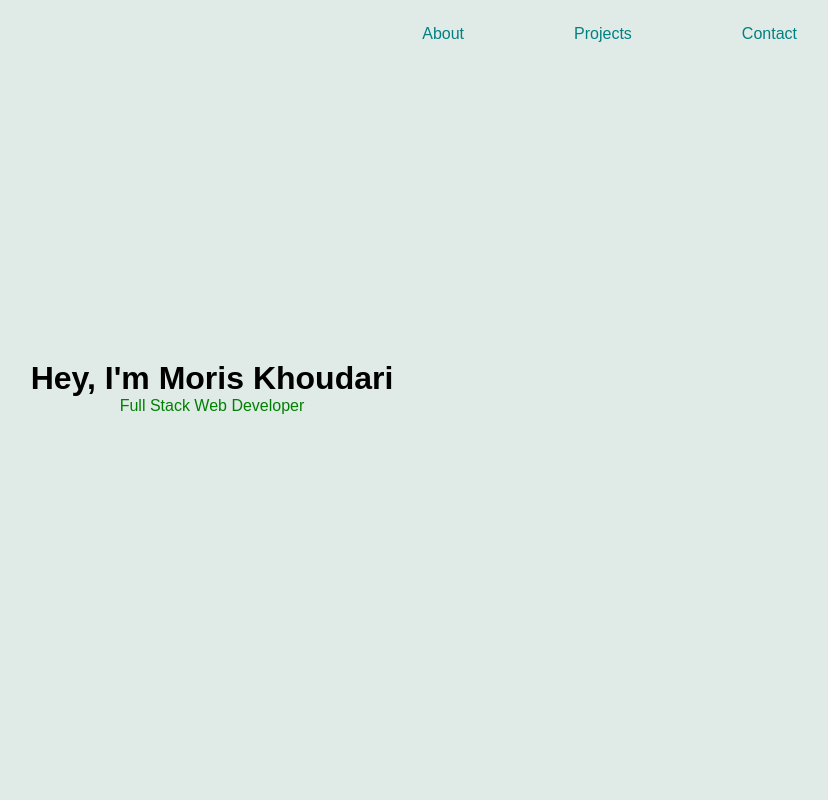
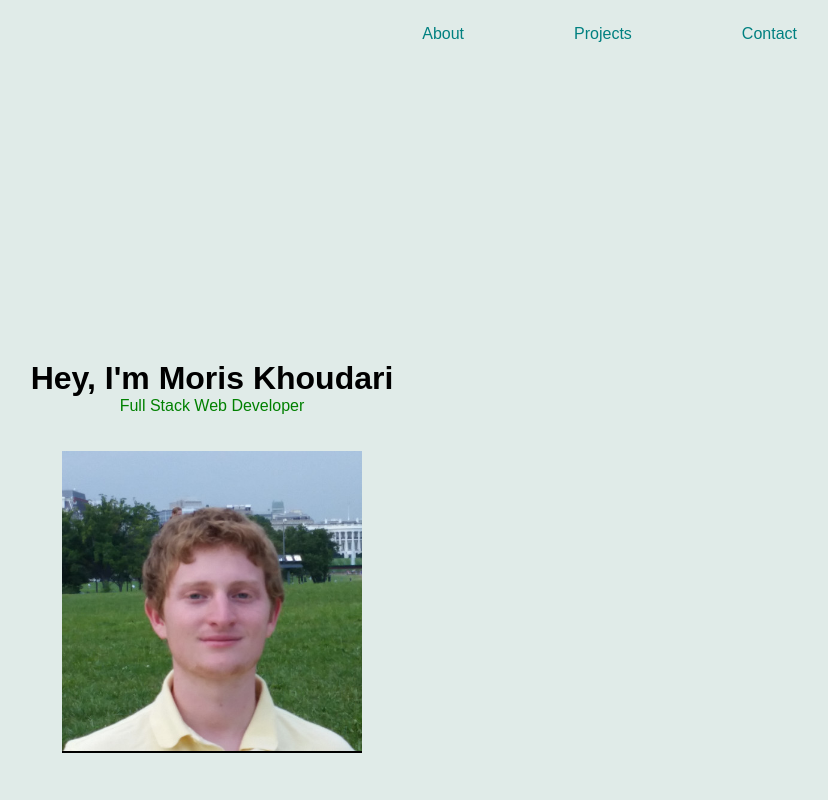
Before and after one commit to moris96/moris-portfolio-v2, a React (Create React App) app: page / in a window 1280 px wide. Shown: the top 800 px of the page, without its empty margins (428-1256 px from the left). Built offline with nearby package versions, Linux system fonts and the light colour scheme; a web font is replaced by a local one.

Commit message:
added pic of me in front page

```diff
--- a/src/App.js
+++ b/src/App.js
@@ -12,9 +12,12 @@ function App() {
       <NavBar/>
 
       <div id={styles.intro} className={styles.intro}>
-                <h1>Hey, I'm Moris Khoudari</h1>
-                <p>Full Stack Web Developer</p>
-            </div>
+        <h1>Hey, I'm Moris Khoudari</h1>
+        <p>Full Stack Web Developer</p><br/>
+        <br/><img className={styles.myPic} src={process.env.PUBLIC_URL+"/images/me.png"} />
+      </div>
+
+      {/* <img className={styles.myPic} src={process.env.PUBLIC_URL+"/images/me.png"} /> */}
 
       <Projects/>
 
--- a/src/App.module.scss
+++ b/src/App.module.scss
@@ -8,3 +8,9 @@
 .intro p{
     color: green;
 }
+
+.myPic {
+  width: 300px;
+  height: 300px;
+  border-bottom: 2px solid black;
+}
--- a/src/components/NavBar/NavBar.js
+++ b/src/components/NavBar/NavBar.js
@@ -13,6 +13,8 @@ export default function NavBar(){
                 </ul>
             </nav>
 
+            {/* <img className={styles.myPic} src={process.env.PUBLIC_URL+"/images/me.png"} /> */}
+
 
 
         </>
--- a/src/components/NavBar/NavBar.module.scss
+++ b/src/components/NavBar/NavBar.module.scss
@@ -21,3 +21,9 @@ nav ul li a {
 nav ul li a:hover {
   color: green;
 }
+
+// .myPic {
+//   width: 100%;
+//   height: 180px;
+//   border-bottom: 2px solid lightblue;
+// }
```
